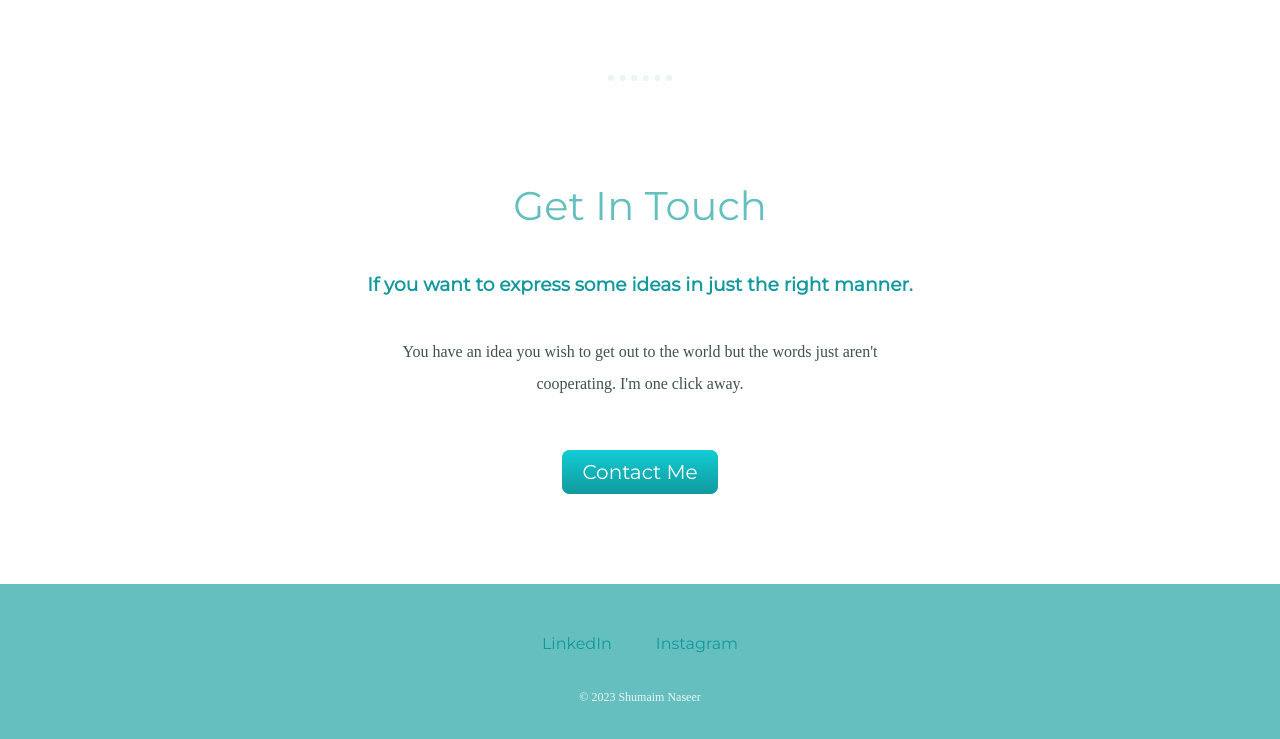
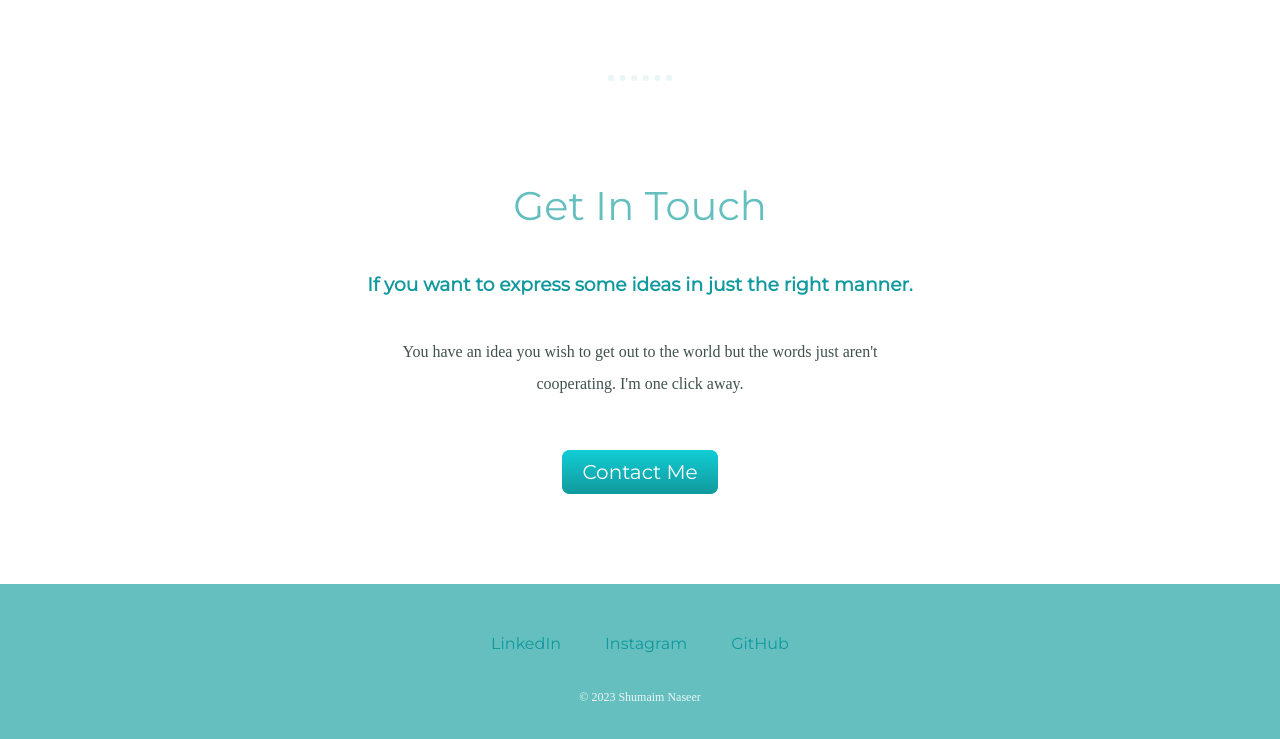
Before and after one commit to Shumaim-Naseer-Kiyani/My-Site, a plain HTML site: page index.html in a window 1280 px wide. Shown: the part 2052-2791 px from the top of the page. Drawn offline with Linux system fonts and the light colour scheme.

Commit message:
Update index.html

```diff
--- a/index.html
+++ b/index.html
@@ -50,6 +50,7 @@
     <div class="bottom-container">
         <a class="footer-link" href="www.linkedin.com/in/shumaim-kiyani">LinkedIn</a>
         <a class="footer-link" href="https://instagram.com/mahi_kiy.ani?igshid=ZDdkNTZiNTM=">Instagram</a>
+        <a class="footer-link" href="https://github.com/Shumaim-Naseer-Kiyani">GitHub</a>
         <p class="copyright">© 2023 Shumaim Naseer</p>
     </div>
 </body>
```
